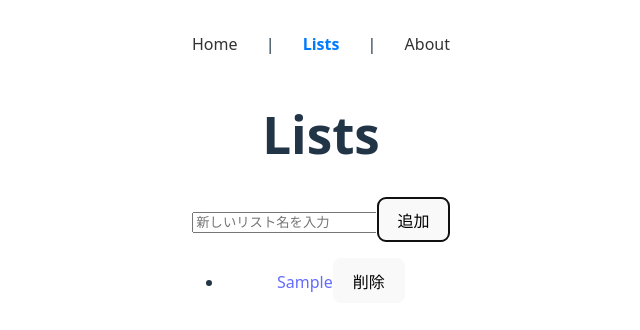
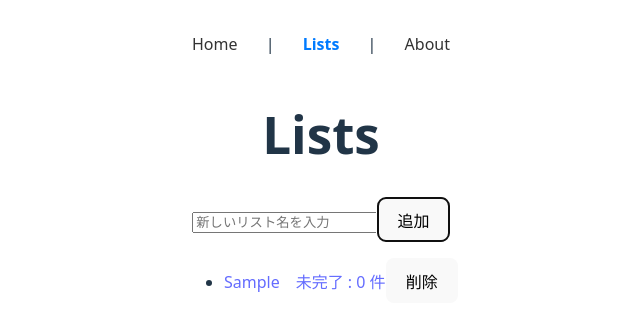
Before and after one commit to yu-furukubo/App_for_skill_up_of_vue, a Vue app in the folder vue-practice/: page /lists in a window 1280 px wide. Both pictures are taken after typing "Sample" into the empty fields and a click on the button "追加". Shown: the top 330 px of the page, without its empty margins (319-959 px from the left). Built offline with nearby package versions, Linux system fonts and the light colour scheme.

Commit message:
10/15学習

```diff
--- a/vue-practice/src/pages/lists/ListsIndex.vue
+++ b/vue-practice/src/pages/lists/ListsIndex.vue
@@ -6,9 +6,18 @@
       <button type="submit">追加</button>
     </form>
 
+  <div>
+    <!-- watchで更新されるメッセージ -->
+    <transition name="fade">
+      <!-- refはテンプレートで自動アンラップされる -->
+      <p v-if="lastDeltaMsg" class="delta-msg">{{ lastDeltaMsg }}</p>
+    </transition>
+  </div>
+
     <ul>
-      <li v-for="id in store.listIds" :key="id" @click="goList(id)">
-        <RouterLink :to="`/lists/${id}`">{{ store.lists[id]?.name ?? `リスト${id}` }}</RouterLink>
+      <li v-for="id in listIds" :key="id" @click="goList(id)">
+        <RouterLink :to="`/lists/${id}`">{{ lists[id]?.name ?? `リスト${id}` }}</RouterLink>
+        <a style="padding-left: 1em;">未完了 : {{ remainingMap[id] ?? 0 }} 件</a>
         <button @click.stop="removeList(id)">削除</button>
       </li>
     </ul>
@@ -18,10 +27,12 @@
 <script setup lang="ts">
 import { ref } from 'vue'
 import { useRouter } from 'vue-router'
+import { storeToRefs } from 'pinia'
 import { useMultiTodoStore } from '@/stores/multiTodo'
 
 const router = useRouter()
 const store = useMultiTodoStore()
+const { listIds, lists, remainingMap, lastDeltaMsg } = storeToRefs(store)
 const listName = ref('')
 
 function goList(id:number){
--- a/vue-practice/src/stores/multiTodo.ts
+++ b/vue-practice/src/stores/multiTodo.ts
@@ -1,14 +1,42 @@
 import { defineStore } from 'pinia'
-import { ref } from 'vue'
+import { ref , reactive, computed, watch} from 'vue'
 
 export type Todo = { id: number; title: string; done: boolean }
 export type TodoList = { name: string; todos: Todo[] }
 
+function reactiveTodoList(name: string, todos: Todo[] = []) {
+  return reactive<TodoList>({ name, todos })
+}
+type RTodoList = ReturnType<typeof reactiveTodoList>
+
 export const useMultiTodoStore = defineStore('multiTodo', () => {
-  const lists = ref<Record<number, TodoList>>({})
+  const lists = ref<Record<number, RTodoList>>({})
   const listIds = ref<number[]>([])
 
   const getList = (listId: number) => (lists.value[listId] ??= { name: '', todos: [] })
+
+  const remainingMap = computed<Record<number, number>>(() => {
+    const out: Record<number, number> = {}
+    for (const id of listIds.value) {
+      const l = lists.value[id]
+      out[id] = l ? l.todos.filter(t => !t.done).length : 0
+    }
+    return out
+  })
+
+  const lastDeltaMsg = ref<string | null>(null)
+  watch(remainingMap, (nv, ov) => {
+    // 初回は ov が空なのでスキップ
+    if (!ov) return
+    for (const id of Object.keys(nv)) {
+      const nid = Number(id)
+      const diff = (nv[nid] ?? 0) - (ov[nid] ?? 0)
+      if (diff !== 0) {
+        lastDeltaMsg.value =
+          diff > 0 ? `List#${nid} の未完了が ${diff} 件増加` : `List#${nid} の未完了が ${-diff} 件減少`
+      }
+    }
+  })
 
   function createList(name: string) {
     const next = (listIds.value[listIds.value.length - 1] ?? 0) + 1
@@ -51,7 +79,7 @@ export const useMultiTodoStore = defineStore('multiTodo', () => {
     listIds.value = listIds.value.filter(id => id !== listId) // ID一覧からも除外
   }
 
-  return { lists, listIds, getList, createList, add, toggle, remove, clear, cleanup, removeList }
+  return { lists, listIds, getList, createList, add, toggle, remove, clear, cleanup, removeList , remainingMap, lastDeltaMsg}
 }, {
   persist: true
 })
```
Also changed, not shown: vue-practice/src/components/HelloWorld.vue (deleted, +0 -38 lines), vue-practice/src/pages/TodoPage.vue (deleted, +0 -22 lines).
